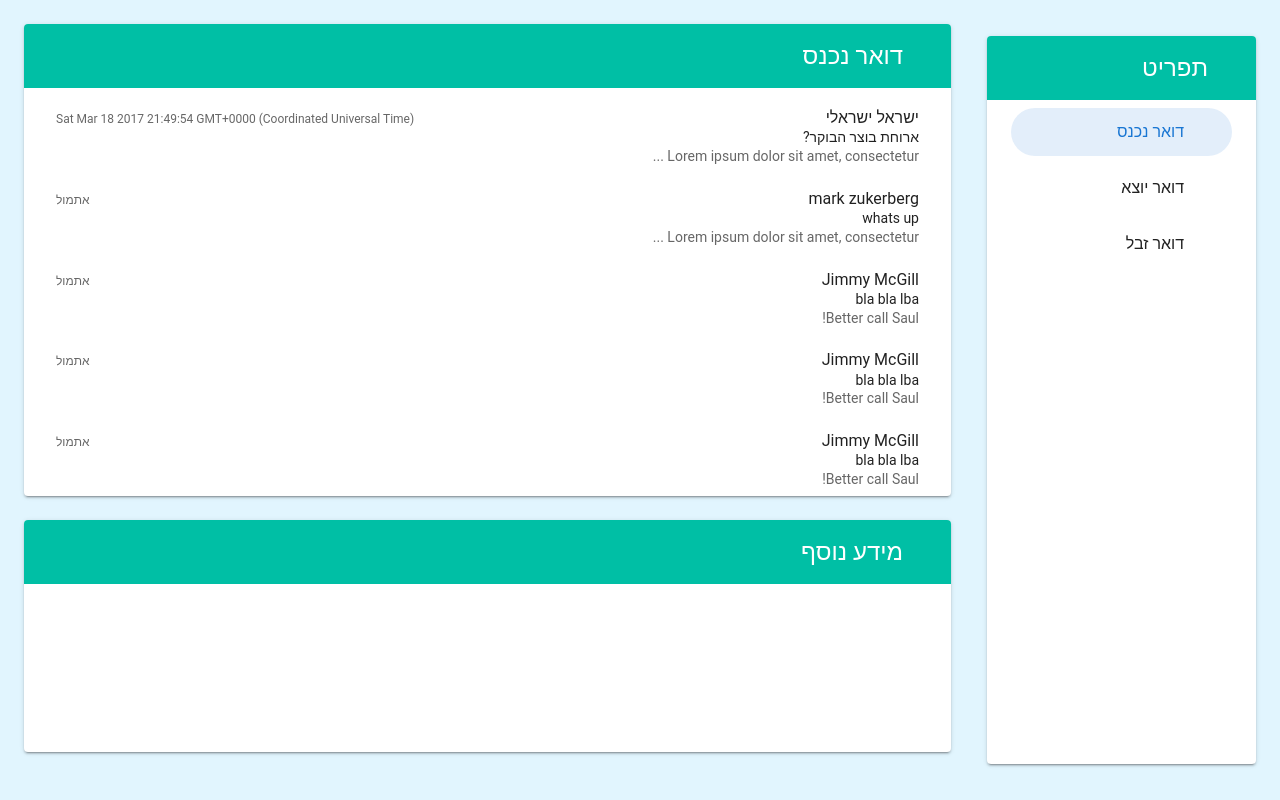
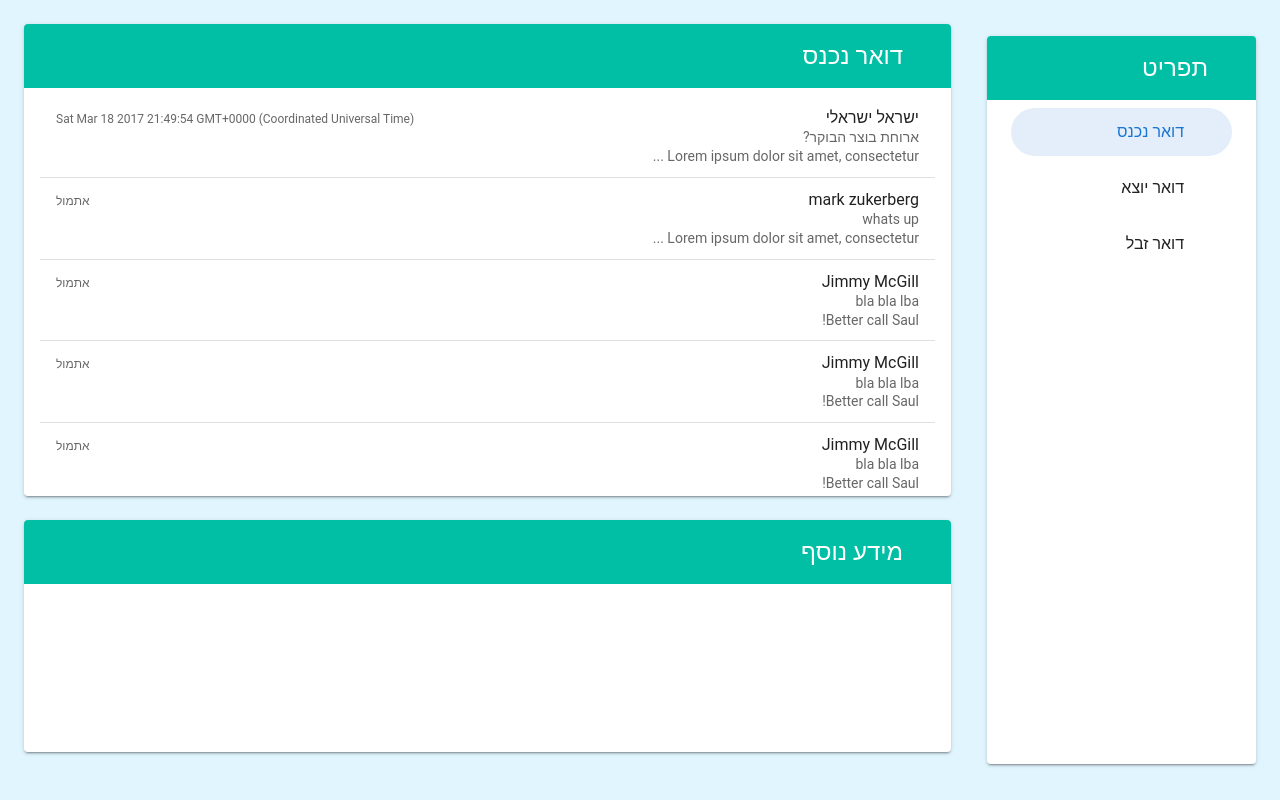
Before and after one commit to matan0810/Exercise, a Vue app in the folder Vue/Exercise1/: page / in a window 1280 px wide. Built offline with nearby package versions, Linux system fonts and the light colour scheme; the HTML template or start-up script is replaced by a standard one.

Commit message:
feat(app.vue, detail.vue, mailitem.vue): add favorite button

```diff
--- a/Vue/Exercise1/src/components/MailItem.vue
+++ b/Vue/Exercise1/src/components/MailItem.vue
@@ -1,20 +1,22 @@
 <template>
-  <v-list-item>
-    <template v-slot:default="{ active }">
+  <div>
+    <v-list-item>
       <v-list-item-content>
         <v-list-item-title>{{ message.from }}</v-list-item-title>
-        <v-list-item-subtitle class="text--primary">{{ message.title }}</v-list-item-subtitle>
+        <v-list-item-subtitle>{{ message.title }}</v-list-item-subtitle>
         <v-list-item-subtitle>{{ contentShow }}</v-list-item-subtitle>
       </v-list-item-content>
 
       <v-list-item-action>
         <v-list-item-action-text>{{ sendTimeShow }}</v-list-item-action-text>
-        <v-icon v-if="!active" color="grey lighten-1">mdi-star-outline</v-icon>
-        <v-icon v-else color="yellow">mdi-star</v-icon>
+        <v-icon
+          @click="favorite = !favorite"
+          :color="favorite ? 'yellow' :'grey lighten-1'"
+        >mdi-star</v-icon>
       </v-list-item-action>
-    </template>
+    </v-list-item>
     <v-divider />
-  </v-list-item>
+  </div>
 </template>
 
 <script>
@@ -28,7 +30,7 @@ export default {
   },
   data: () => {
     return {
-      rating: 0
+      favorite: false
     };
   },
   computed: {
--- a/Vue/Exercise1/src/components/MailList.vue
+++ b/Vue/Exercise1/src/components/MailList.vue
@@ -1,7 +1,7 @@
 <template>
   <div class="mailList">
     <v-list two-line>
-      <v-list-item-group v-model="selected" active-class="orange--text">
+      <v-list-item-group v-model="selected" color="orange">
         <MailItem v-for="message in messages" :message="message" :key="message.id" />
       </v-list-item-group>
     </v-list>
@@ -21,6 +21,12 @@ export default {
   },
   components: {
     MailItem
+  },
+  methods: {
+    favoriteClickHandle: function(event) {
+      debugger; // eslint-disable-line
+      return event;
+    }
   }
 };
 </script>
```
